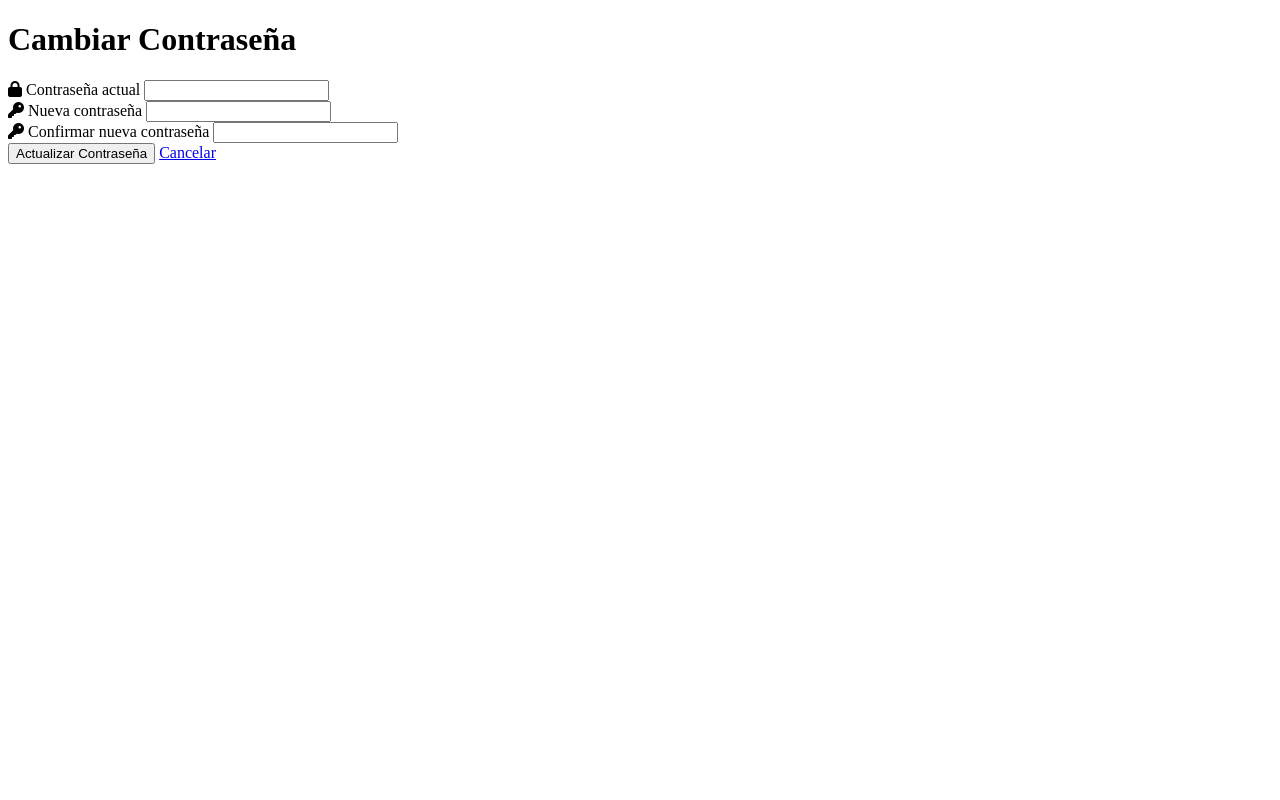
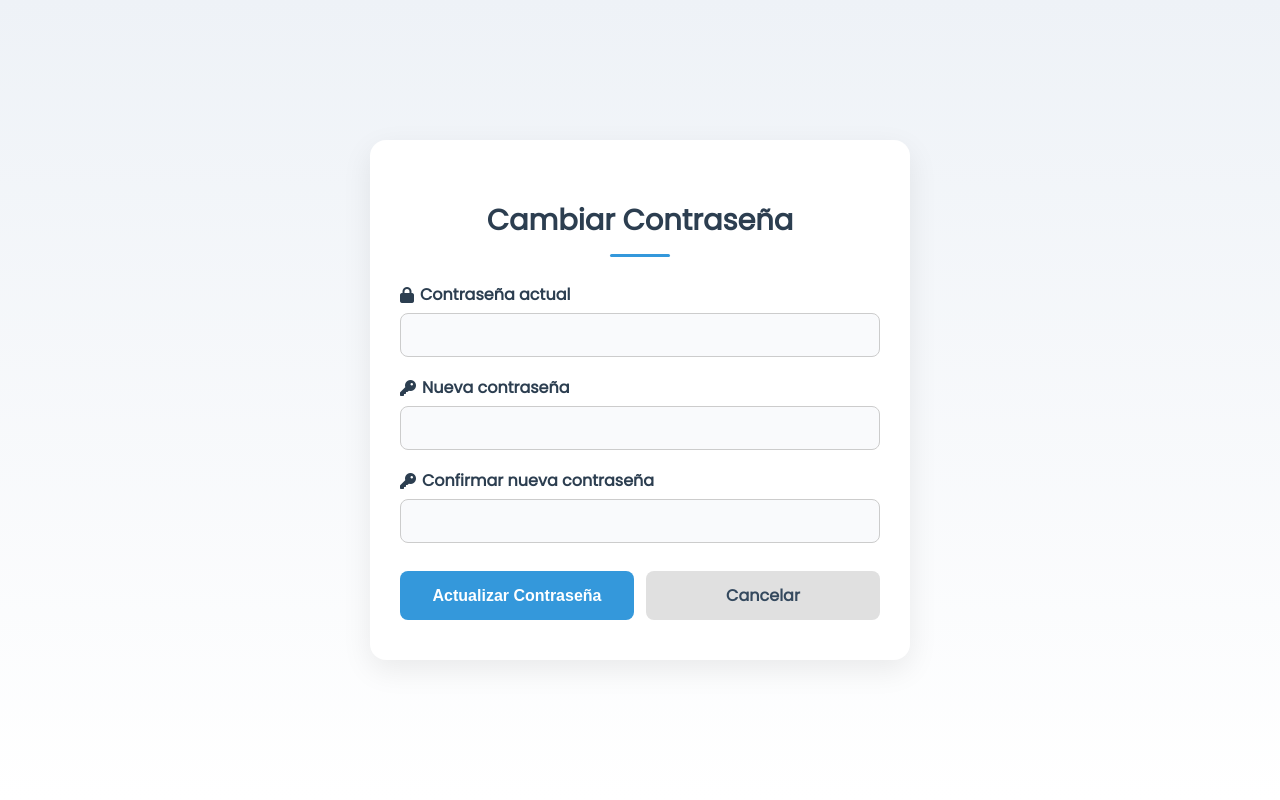
Before and after one commit to dsalazar-lectures/CI0136-I2025-final-project, a Flask app: template app/templates/change_password.html in a window 1280 px wide. Run offline with Flask 3, Linux system fonts and the light colour scheme; the template is opened without the code that fills it, so the values that code supplies are empty.

Commit message:
style changes

```diff
--- a/app/controllers/change_password_controller.py
+++ b/app/controllers/change_password_controller.py
@@ -30,5 +30,5 @@ def change_pass():
         if (service.change_password(current_password_input, new_password_input, "Pepito Salazar")):
             flash("Contraseña cambiada exitosamente", "success")
         else:
-            flash("Error: La contraseña ingresada no es valida", "error")
+            flash("La contraseña ingresada no es valida", "error")
         return redirect("/change_password")
--- a/app/static/acount_style.css
+++ b/app/static/acount_style.css
@@ -7,37 +7,37 @@ body {
     display: flex;
     justify-content: center;
     align-items: center;
-    height: 100vh;
+    min-height: 100vh;
   }
 
   .container {
     width: 100%;
-    max-width: 500px;
-    background: #ffffff;
-    padding: 40px;
-    box-shadow: 0 10px 30px rgba(0,0,0,0.1);
+    max-width: 480px;
+    background: #fff;
+    padding: 40px 30px;
+    box-shadow: 0 10px 30px rgba(0,0,0,0.08);
     border-radius: 16px;
   }
 
   h1 {
     text-align: center;
-    font-size: 2rem;
+    font-size: 1.8rem;
     color: #2c3e50;
-    margin-bottom: 10px;
+    margin-bottom: 5px;
   }
 
   .divider {
     height: 3px;
     background-color: #3498db;
-    width: 80px;
-    margin: 10px auto 30px;
+    width: 60px;
+    margin: 12px auto 25px;
     border-radius: 2px;
   }
 
   .form-box {
     display: flex;
     flex-direction: column;
-    gap: 20px;
+    gap: 18px;
   }
 
   .form-group {
@@ -47,20 +47,20 @@ h1 {
 
   .form-group label {
     font-weight: 600;
-    margin-bottom: 8px;
+    margin-bottom: 6px;
     color: #2c3e50;
     display: flex;
     align-items: center;
-    gap: 8px;
+    gap: 6px;
   }
 
   .form-group input {
-    padding: 12px 16px;
+    padding: 12px 14px;
     border: 1px solid #ccc;
-    border-radius: 10px;
+    border-radius: 8px;
     font-size: 1rem;
-    background-color: #f8f9fa;
-    transition: all 0.3s ease;
+    background-color: #f9fafc;
+    transition: border 0.3s, box-shadow 0.3s;
   }
 
   .form-group input:focus {
@@ -73,7 +73,7 @@ h1 {
   .form-actions {
     display: flex;
     justify-content: space-between;
-    gap: 10px;
+    gap: 12px;
     margin-top: 10px;
   }
 
@@ -84,16 +84,15 @@ h1 {
     border-radius: 8px;
     font-weight: bold;
     text-decoration: none;
-    transition: all 0.3s ease;
     cursor: pointer;
-    font-family: 'Poppins', sans-serif;
     font-size: 1rem;
+    border: none;
+    transition: background-color 0.3s;
   }
 
   .btn.primary {
     background-color: #3498db;
     color: #fff;
-    border: none;
   }
 
   .btn.primary:hover {
@@ -103,9 +102,30 @@ h1 {
   .btn.secondary {
     background-color: #e0e0e0;
     color: #34495e;
-    border: none;
   }
 
   .btn.secondary:hover {
     background-color: #cfcfcf;
   }
+
+  /* Flash messages styling */
+  .flash-messages {
+    margin-bottom: 20px;
+  }
+
+  .flash {
+    padding: 10px;
+    border-radius: 8px;
+    margin-bottom: 10px;
+    font-weight: 500;
+  }
+
+  .flash.success {
+    background-color: #d4edda;
+    color: #155724;
+  }
+
+  .flash.error {
+    background-color: #f8d7da;
+    color: #721c24;
+  }
--- a/app/templates/change_password.html
+++ b/app/templates/change_password.html
@@ -1,16 +1,16 @@
 <!DOCTYPE html>
 <html lang="es">
+
 <head>
-    <meta charset="UTF-8">
-    <meta name="viewport" content="width=device-width, initial-scale=1.0">
+  <meta charset="UTF-8" />
+  <meta name="viewport" content="width=device-width, initial-scale=1.0"/>
   <title>Cambiar Contraseña</title>
-    <link href="https://fonts.googleapis.com/css2?family=Poppins&display=swap" rel="stylesheet">
-    <link rel="stylesheet" href="../static/account_style.css">
-    <link href="https://cdnjs.cloudflare.com/ajax/libs/font-awesome/6.0.0-beta3/css/all.min.css" rel="stylesheet">
+  <link href="https://fonts.googleapis.com/css2?family=Poppins&display=swap" rel="stylesheet"/>
+  <link rel="stylesheet" href="../static/acount_style.css"/>
+  <link href="https://cdnjs.cloudflare.com/ajax/libs/font-awesome/6.0.0-beta3/css/all.min.css" rel="stylesheet"/>
 </head>
 <body>
   <div class="container">
-        <!-- Bloque para mostrar mensajes flash -->
     {% with messages = get_flashed_messages(with_categories=true) %}
       {% if messages %}
         <div class="flash-messages">
@@ -21,20 +21,26 @@
       {% endif %}
     {% endwith %}
 
+    <header>
       <h1>Cambiar Contraseña</h1>
       <div class="divider"></div>
+    </header>
+
+    <section>
       <form action="{{ url_for('cpassword.change_pass') }}" method="POST" class="form-box">
         <div class="form-group">
           <label for="current_password"><i class="fa-solid fa-lock"></i> Contraseña actual</label>
-                <input type="password" id="current_password" name="current_password" required>
+          <input type="password" id="current_password" name="current_password" required />
         </div>
+
         <div class="form-group">
           <label for="new_password"><i class="fa-solid fa-key"></i> Nueva contraseña</label>
-                <input type="password" id="new_password" name="new_password" required>
+          <input type="password" id="new_password" name="new_password" required />
         </div>
+
         <div class="form-group">
           <label for="confirm_password"><i class="fa-solid fa-key"></i> Confirmar nueva contraseña</label>
-                <input type="password" id="confirm_password" name="confirm_password" required>
+          <input type="password" id="confirm_password" name="confirm_password" required />
         </div>
 
         <div class="form-actions">
@@ -42,6 +48,7 @@
           <a href="/dashboard" class="btn secondary">Cancelar</a>
         </div>
       </form>
+    </section>
   </div>
 </body>
 </html>
```
Lines whose indentation alone changed are shown as unchanged.
